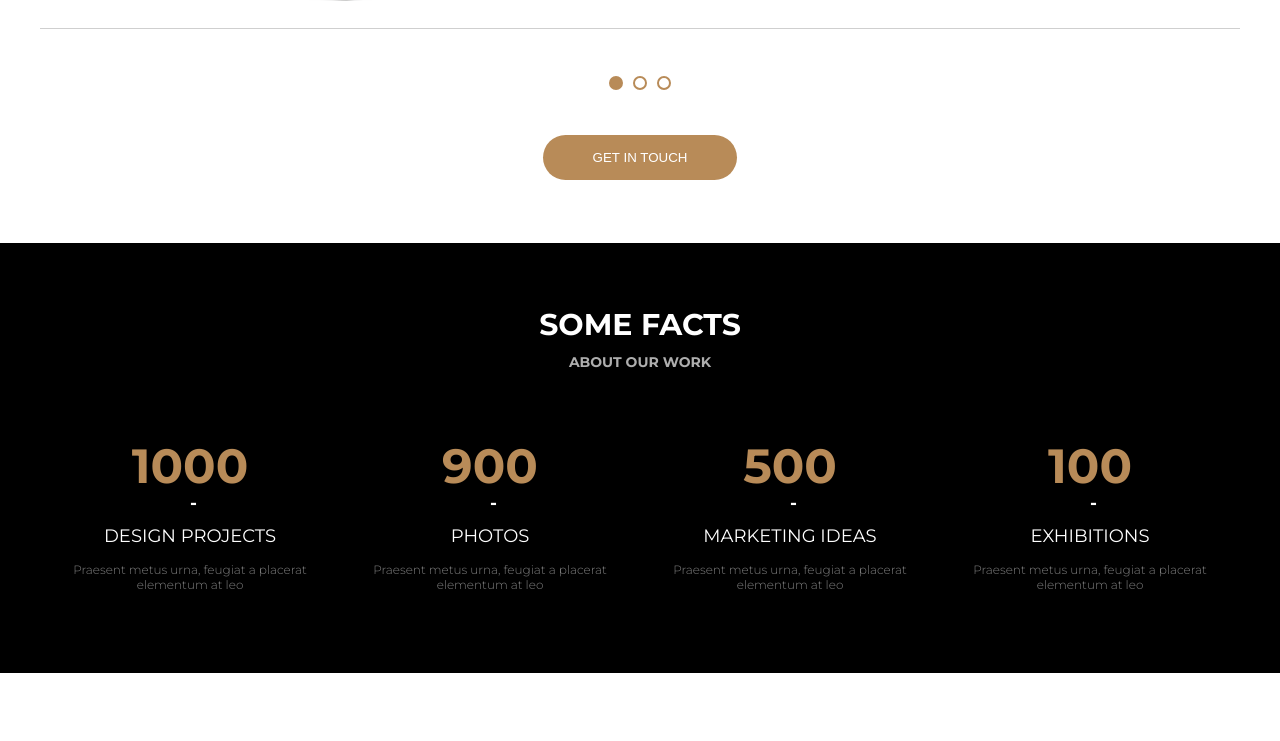
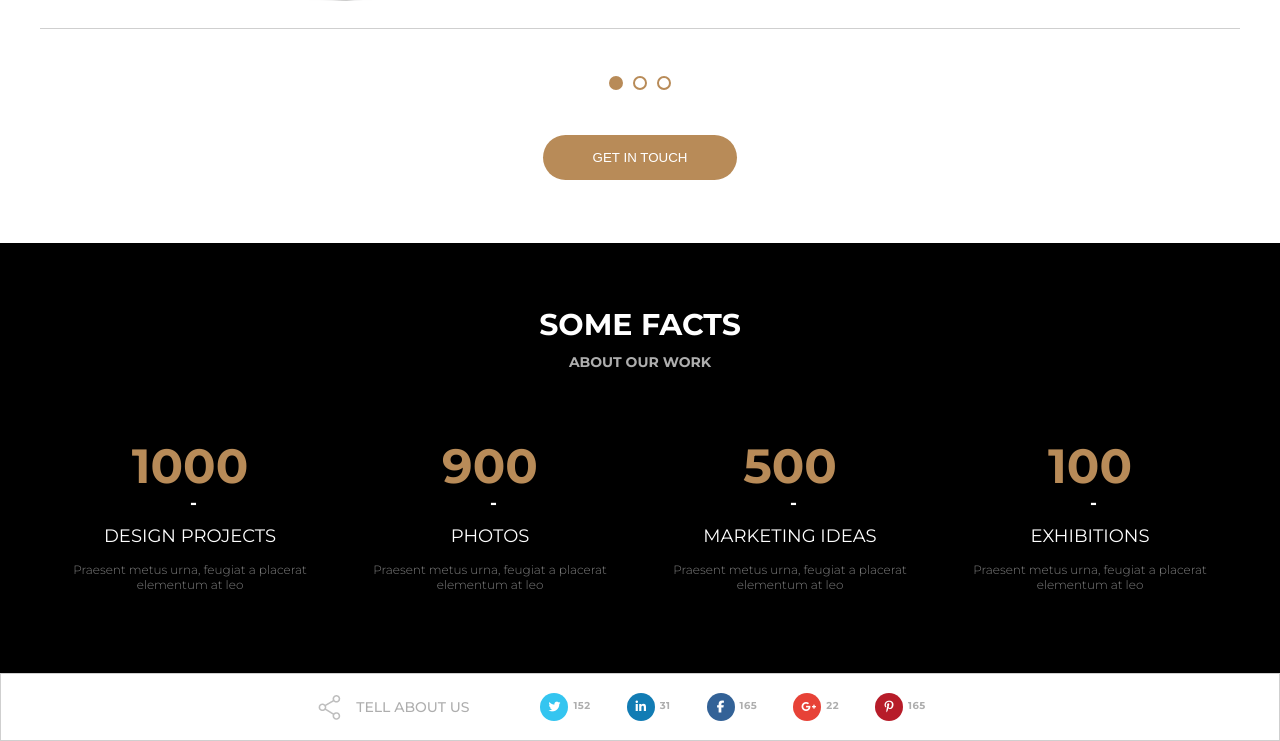
Before and after one commit to matuzalema/awax-psd-to-html, a website: page index.html in a window 1280 px wide. Shown: the part 5307-6048 px from the top of the page. Before the commit the page ends 5980 px from the top, so only its background shows below. Drawn offline with Linux system fonts and the light colour scheme.

Commit message:
Add share section

```diff
--- a/index.html
+++ b/index.html
@@ -424,6 +424,34 @@
             </div>
         </div>
     </section>
+    <!-- ================= share =================== -->
+    <section class="share">
+        <div class="share-wrapper">
+            <img src="images/Share.png" alt="">
+            <h1 class="share-about"> tell about us </h1>
+            <div class="statistic">
+                <a href="https://twitter.com/"><i class="fab fa-twitter media-item  share-twitter"></i></a>
+                <p class="count-statistic">152</p>
+            </div>
+            <div class="statistic">
+                <a href="https://linkedin.com/"><i class="fab fa-linkedin-in media-item share-linkedin"></i></a>
+                <p class="count-statistic">31</p>
+            </div>
+            <div class="statistic">
+                <a href="https://facebook.com/"><i class="fab fa-facebook-f media-item share-facebook"></i></a>
+                <p class="count-statistic">165</p>
+            </div>
+            <div class="statistic">
+                <a href="https://googleplus.com/"><i class="fab fa-google-plus-g media-item share-googleplus"></i></a>
+                <p class="count-statistic">22</p>
+            </div>
+            <div class="statistic">
+                <a href="https://pinterest.com/"><i class="fab fa-pinterest-p media-item share-pinterest"></i></a>
+                <p class="count-statistic">165</p>
+            </div>
+        </div>
+    </section>
+
     <!-- ================= contact =================== -->
     <!-- ================= footer ================== -->
 <!-- -->
--- a/sass/style.scss
+++ b/sass/style.scss
@@ -43,6 +43,19 @@ body {
             background-color: $third-color;
         }
     }
+}
+
+.media-item {
+    // margin: 40px 3px 0 3px;
+    background-color: #bebebe;
+    color: $second-color;
+    width: 12px;
+    height: 12px;
+    text-align: center;
+    padding: 8px;
+    line-height: 12px;
+    border-radius: 50%;
+    font-size: 12px;
 }
 
 // ================== headers =======================
@@ -433,6 +446,7 @@ header {
                     line-height: 12px;
                     border-radius: 50%;
                     font-size: 12px;
+
                     &:hover {
                         cursor: pointer;
                         background-color: $third-color;
@@ -702,5 +716,55 @@ header {
         }
     }
 }
+// ==================  share ======================
+.share {
+    display: flex;
+    justify-content: center;
+    height: 66px;
+    border: 1px solid #cfcfcf;
+
+    .share-wrapper {
+        // width: 40%;
+        display: flex;
+        flex-direction: row;
+        align-items: center;
+
+        .share-about {
+            margin: 0 71px 0 15px;
+            color: #aeaeae;
+            font-size: 14px;
+            font-weight: 500;
+            text-transform: uppercase;
+        }
+
+        .statistic {
+            display: flex;
+            .count-statistic{
+                margin-left: 5px;
+                margin-right: 36px;
+                letter-spacing: 0.5px;
+                color: #aeaeae;
+                font-weight: 700;
+                font-size: 10px;
+            }
+            .share-twitter {
+                background-color: #34c5f0;
+            }
+            .share-linkedin {
+                background-color: #127cb4;
+            }
+            .share-facebook {
+                background-color: #336297;
+            }
+            .share-googleplus {
+                background-color: #e74237;
+            }
+            .share-pinterest {
+            background-color: #b71c29;
+            }
+        }
+
+    }
+}
 // ==================  contact ======================
 // ==================  footer =======================
```
Also changed, not shown: css/style.css, images/Share.png (added).
